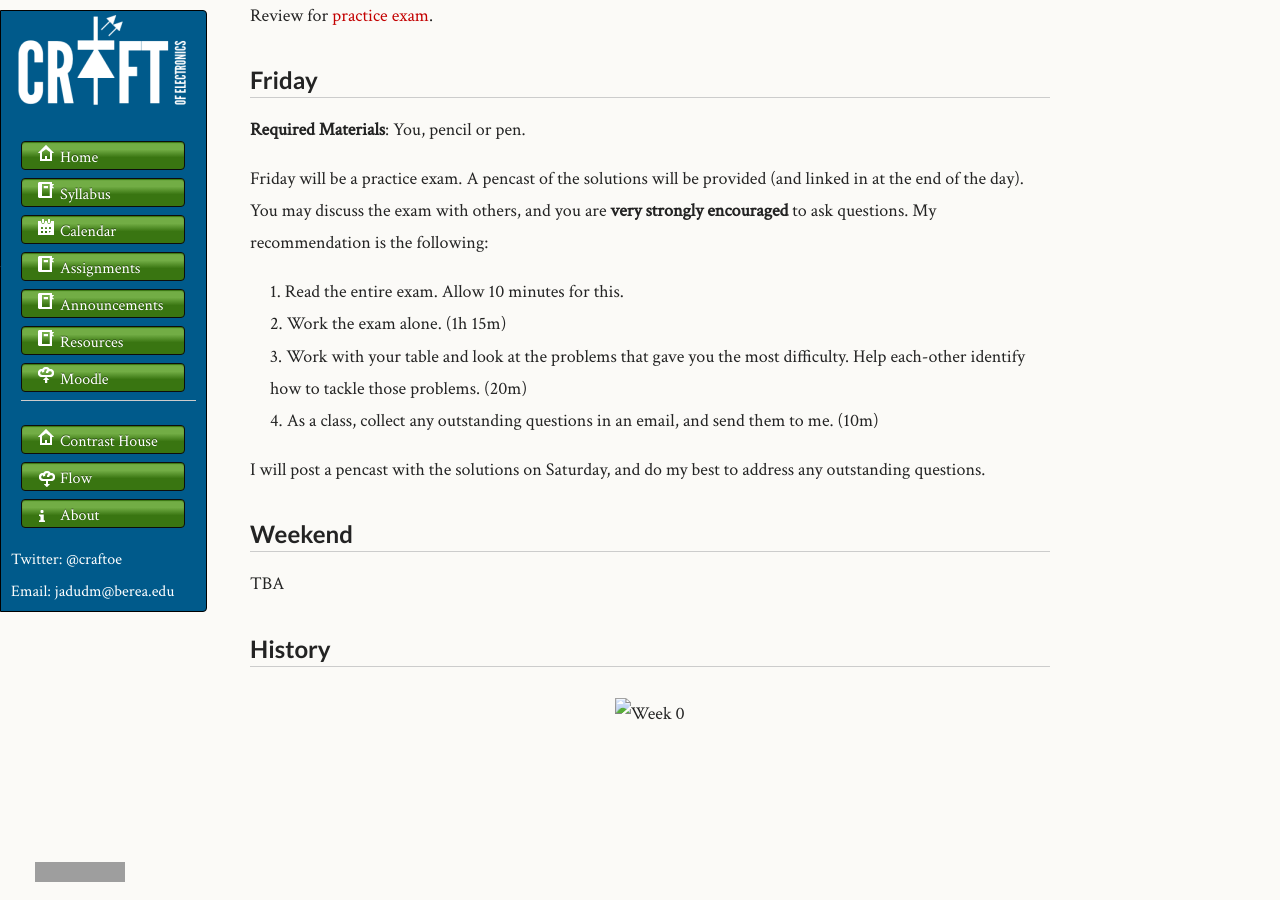
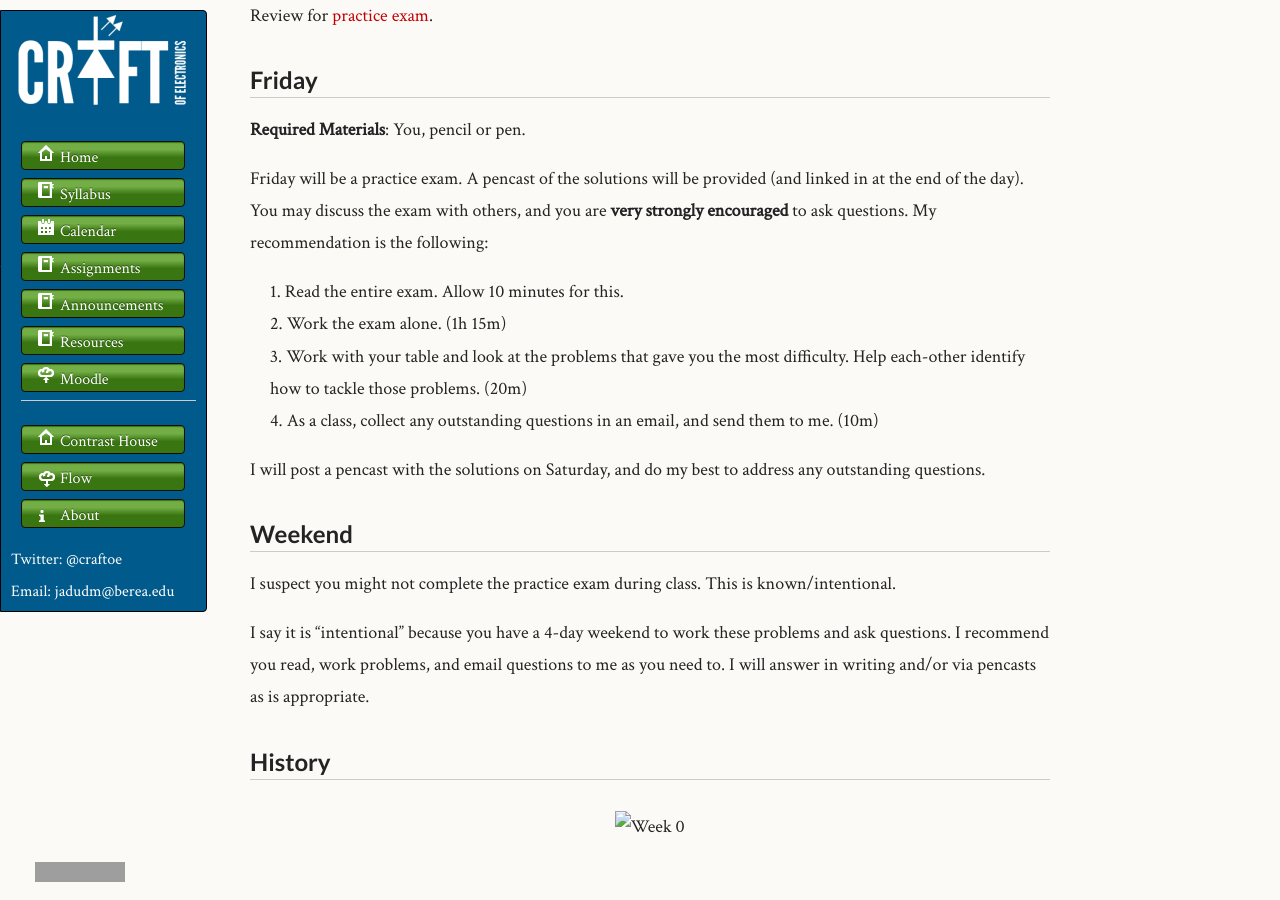
Before and after one commit to craftofelectronics/craftofelectronics.github.com, a Jekyll site: the page built from cal/w06.md, in a window 1280 px wide and 900 px high, scrolled down 1004 px. Built offline with Jekyll 4.4.1, drawn with Linux system fonts in a browser that asks for light colours; grey boxes are pictures that could not be loaded.

Commit message:
Updated re: practice exam.

```diff
--- a/cal/w06.md
+++ b/cal/w06.md
@@ -65,7 +65,9 @@ I will post a pencast with the solutions on Saturday, and do my best to address
 
 ## Weekend
 
-TBA
+I suspect you might not complete the practice exam during class. This is known/intentional.
+
+I say it is "intentional" because you have a 4-day weekend to work these problems and ask questions. I recommend you read, work problems, and email questions to me as you need to. I will answer in writing and/or via pencasts as is appropriate.
 
 ## History
 
```
Also changed, not shown: _posts/2012-10-03-first-exam-contents.md (+0 -2 lines).
